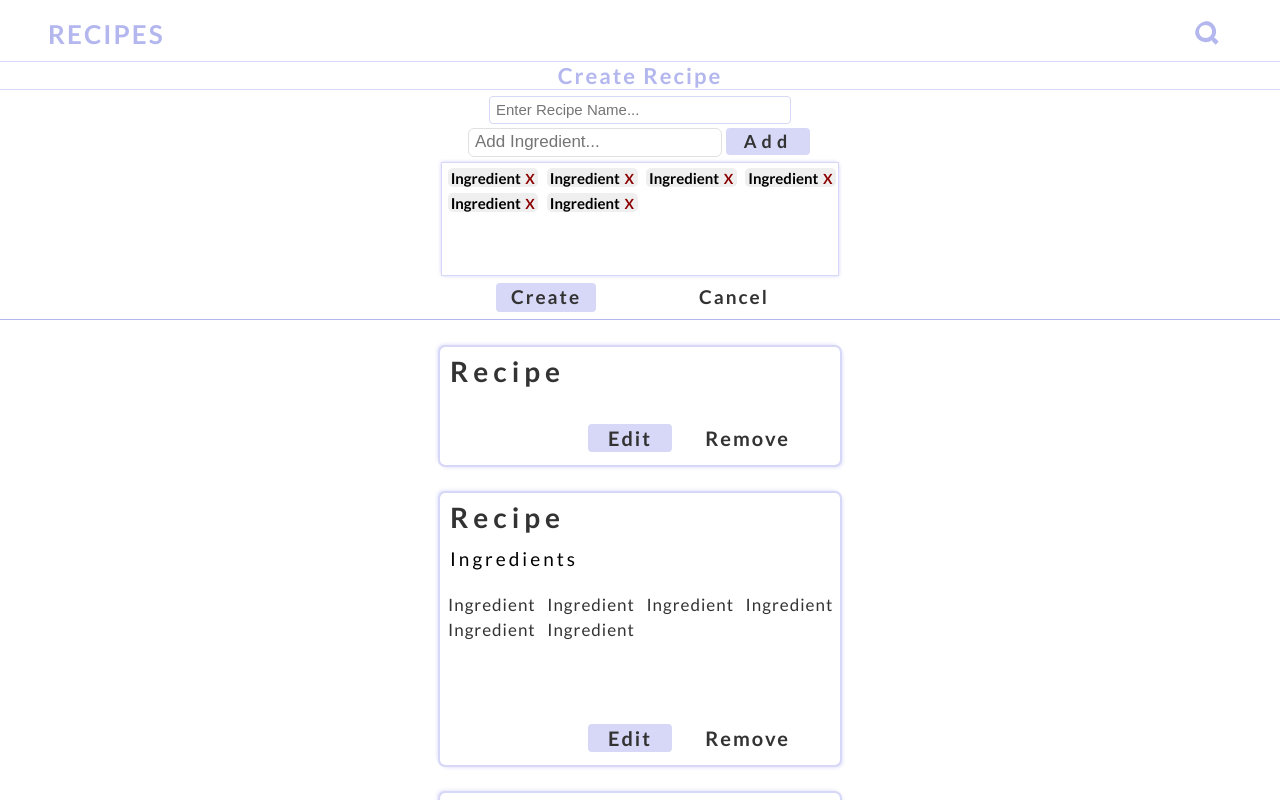
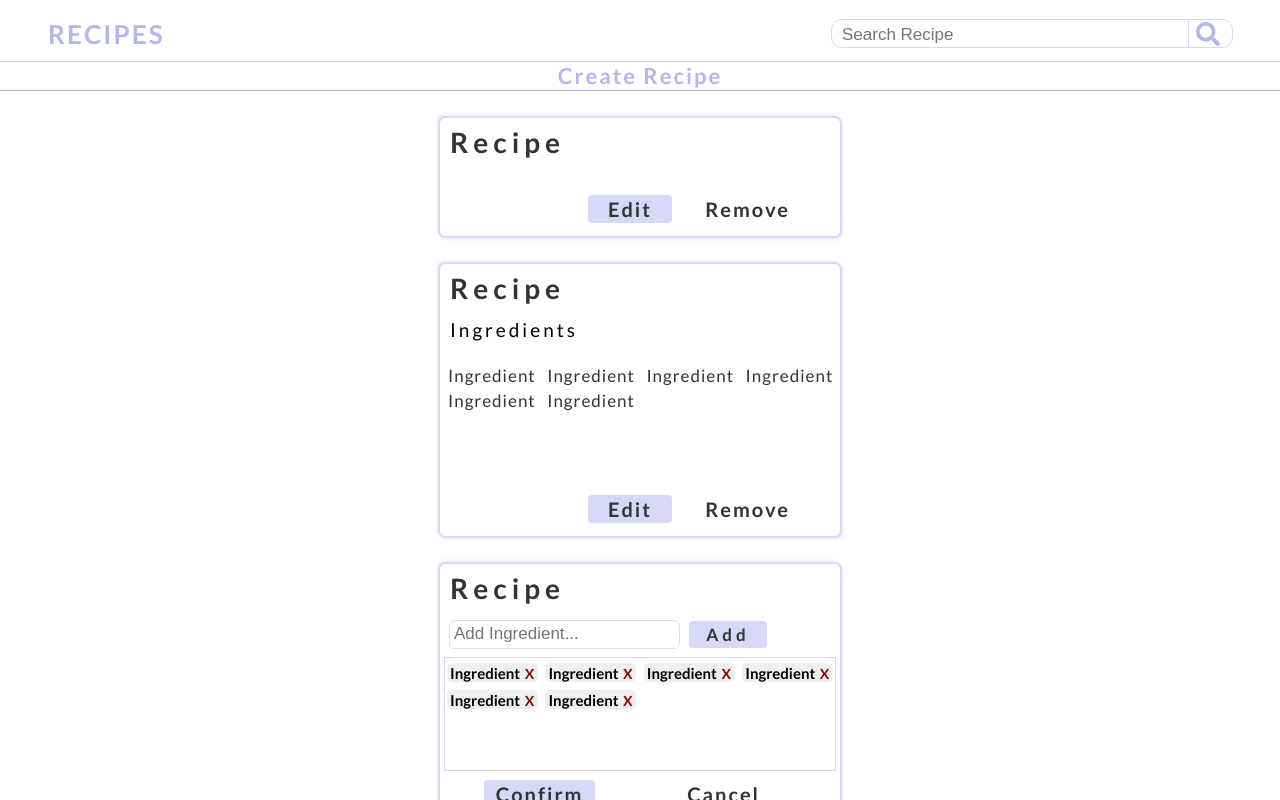
Before and after one commit to Rio0628/recipe-ingredients-app, a React (Create React App) app: page / in a window 1280 px wide. Both pictures are taken after a click on the icon 1208 px from the left and 34 px from the top of the page. Shown: the top 800 px of the page. Built offline with nearby package versions, Linux system fonts and the light colour scheme.

Commit message:
Added Functionality
- Added functionality to the searchbar buttons and the create recipe button to allow users to bring and disappear the components.

```diff
--- a/src/App.js
+++ b/src/App.js
@@ -4,24 +4,41 @@ import IndRecipe from './components/IndRecipe';
 import CreateRecipe from './components/CreateRecipe';
 
 function App() {
+  const [ showSearchbar, setShowSearchbar ] = useState(false);
+  const [ showCreateComp, setShowCreateComp ] = useState(false);
 
+  const handleSearchbar = () => {
+    setShowSearchbar(!showSearchbar)
+  }
+
+  const handleClick = (e) => {
+    console.log(e.target)
+
+    if (e.target.className === 'createRecipeBtn' || e.target.className === 'createBtn' || e.target.id === 'cnclCreate') {
+      setShowCreateComp(!showCreateComp);
+    }
+  }
+
+  console.log(showCreateComp)
 
   return (
     <div className="container">
       <div className='nav-bar'>
         <div className='mainHeader'>
           <p className='appHeading'>Recipes</p>
-          <FaSearch className='searchBtnClsd'/>
 
-          {/* <div className='searchbarCntr'>
-            <input placeholder='Search Recipe' className='searchbar' />
-            <FaSearch className='searchBtn'/>
-          </div> */}
+          {showSearchbar ?
+            <div className='searchbarCntr'>
+              <input placeholder='Search Recipe' className='searchbar' />
+              <FaSearch className='searchBtn' onClick={handleSearchbar}/>
+            </div>
+          : <FaSearch className='searchBtnClsd' onClick={handleSearchbar}/> }
+
         </div>
 
-        <div className='createRecipeBtn'>Create Recipe</div>
+        <div className='createRecipeBtn' onClick={handleClick}>Create Recipe</div>
 
-        <CreateRecipe />
+        { showCreateComp ? <CreateRecipe onClick={handleClick}/> : null }
       </div>
 
       <div className='indRecipesCntr'>
--- a/src/components/CreateRecipe.js
+++ b/src/components/CreateRecipe.js
@@ -1,6 +1,6 @@
 import React from 'react';
 
-const CreateRecipe = () => {
+const CreateRecipe = (props) => {
     return (
         <div className='createRecipeCntr'>
             <input placeholder='Enter Recipe Name...' className='recipeNameInput'/>
@@ -21,8 +21,8 @@ const CreateRecipe = () => {
 
 
             <div className='createCnclBtns'>
-                <div className='createBtn'>Create</div>
-                <div className='cancelBtn'>Cancel</div>
+                <div className='createBtn' onClick={props.onClick}>Create</div>
+                <div className='cancelBtn' id='cnclCreate' onClick={props.onClick}>Cancel</div>
             </div>
         </div>
     );
--- a/src/index.css
+++ b/src/index.css
@@ -113,6 +113,7 @@ body {
   flex-direction: column;
   align-items: center;
   outline: 1px solid #d7d8f7;
+  transition: .2s all;
 }
 
 .recipeNameInput {
@@ -237,7 +238,7 @@ body {
   cursor: pointer;
 }
 
-.editBtn:hover, .removeBtn:hover {
+.editBtn:hover, .removeBtn:hover, .createBtn:hover {
   color: #fbf9ff;
   background: #b3b7ee;
   transition: .125s all;
```
